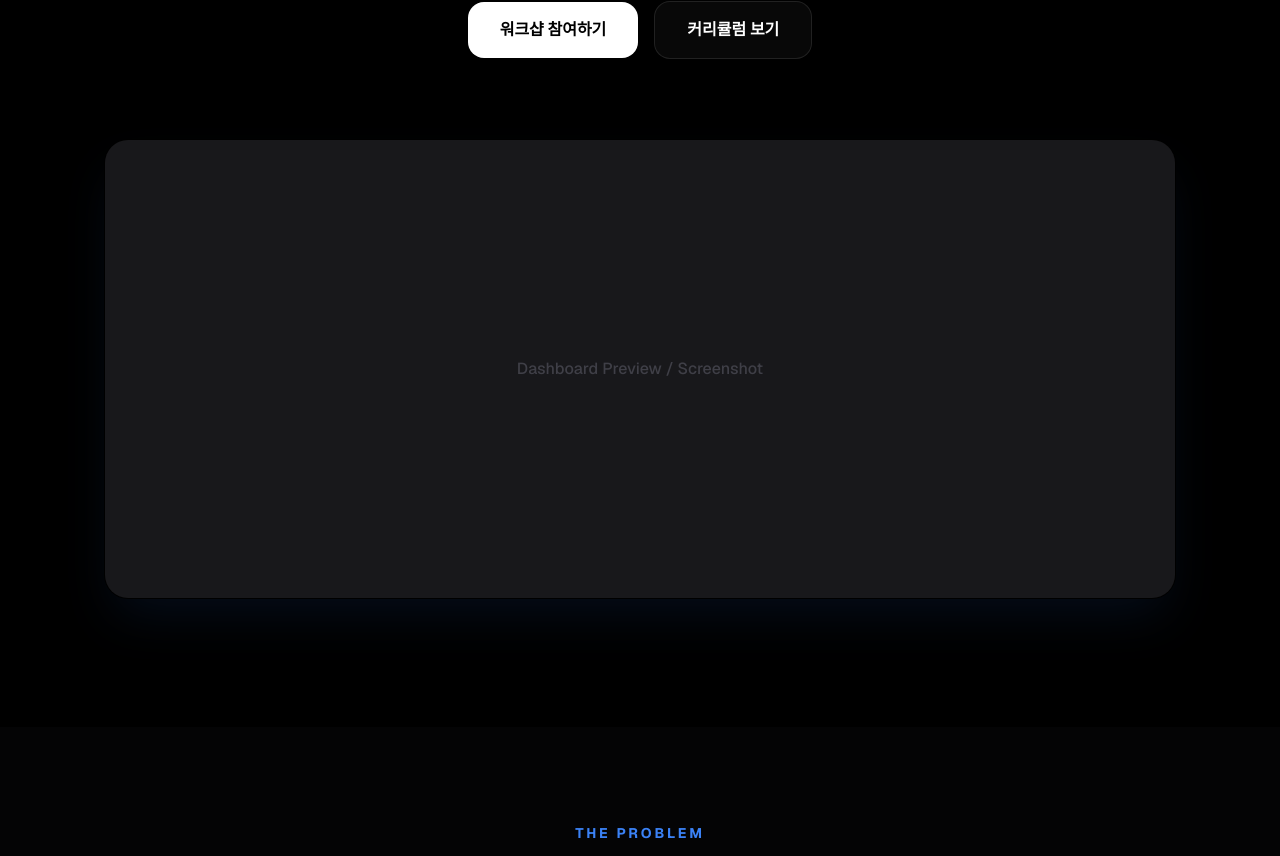
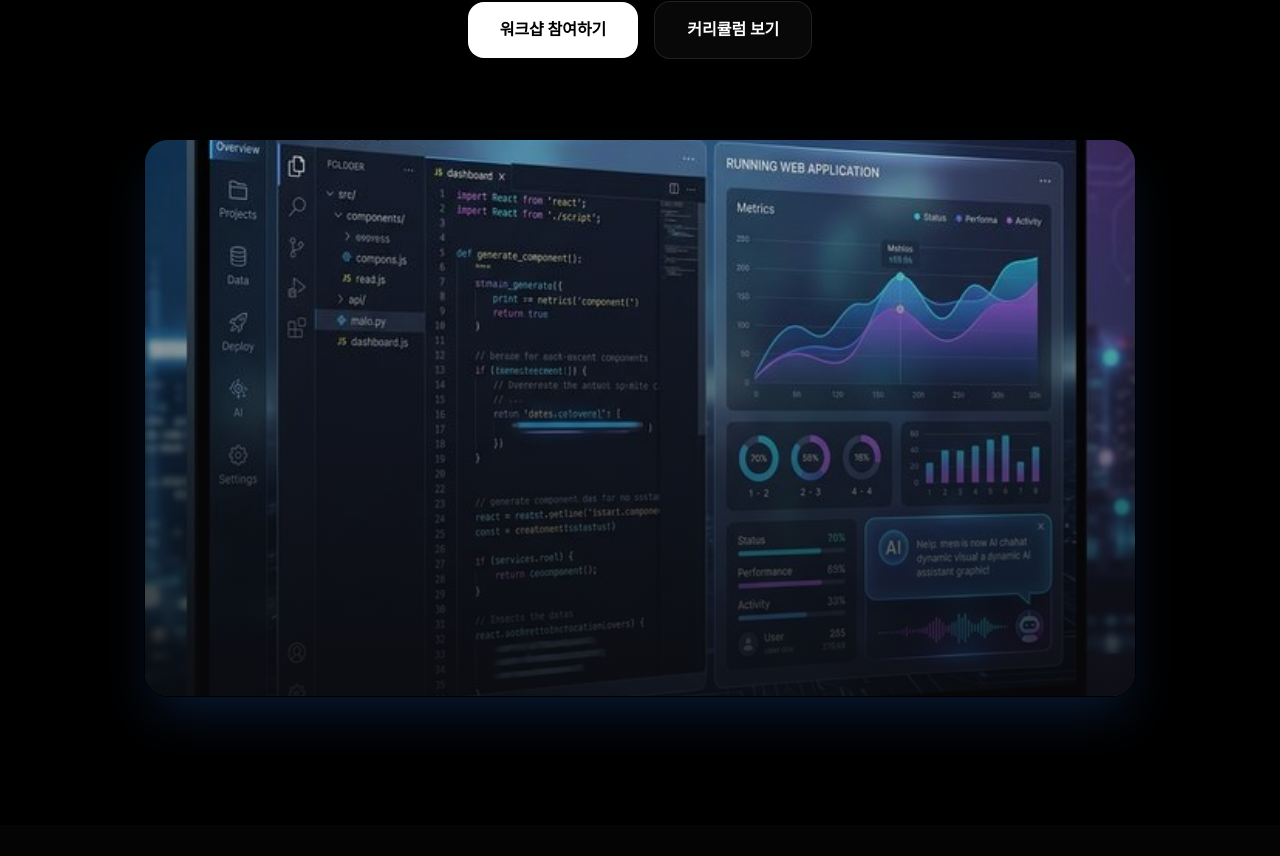
Before and after one commit to Kyonam/workshop_landingpage, a Next.js app: page / in a window 1280 px wide. Shown: the part 620-1476 px from the top of the page. Built offline with nearby package versions, Linux system fonts and the light colour scheme.

Commit message:
feat: add hero dashboard mockup image

```diff
--- a/components/Hero.tsx
+++ b/components/Hero.tsx
@@ -38,11 +38,16 @@ export default function Hero() {
           </Link>
         </div>
 
-        {/* Dashboard Mockup Placeholder */}
-        <div className="mt-20 relative px-4">
-          <div className="gradient-border rounded-3xl overflow-hidden shadow-2xl shadow-blue-500/10">
-            <div className="bg-zinc-900 aspect-video md:aspect-[21/9] flex items-center justify-center">
-              <span className="text-zinc-700 font-medium">Dashboard Preview / Screenshot</span>
+        {/* Dashboard Mockup */}
+        <div className="mt-20 relative px-4 max-w-5xl mx-auto">
+          <div className="gradient-border rounded-3xl overflow-hidden shadow-2xl shadow-blue-500/20">
+            <div className="bg-zinc-900 aspect-video md:aspect-[16/9] relative">
+              <img
+                src="/dashboard-mockup.png"
+                alt="AI Build Workshop Dashboard Mockup"
+                className="w-full h-full object-cover opacity-90 group-hover:opacity-100 transition-opacity"
+              />
+              <div className="absolute inset-0 bg-gradient-to-t from-zinc-950/80 to-transparent" />
             </div>
           </div>
         </div>
```
Also changed, not shown: public/dashboard-mockup.png (added).
